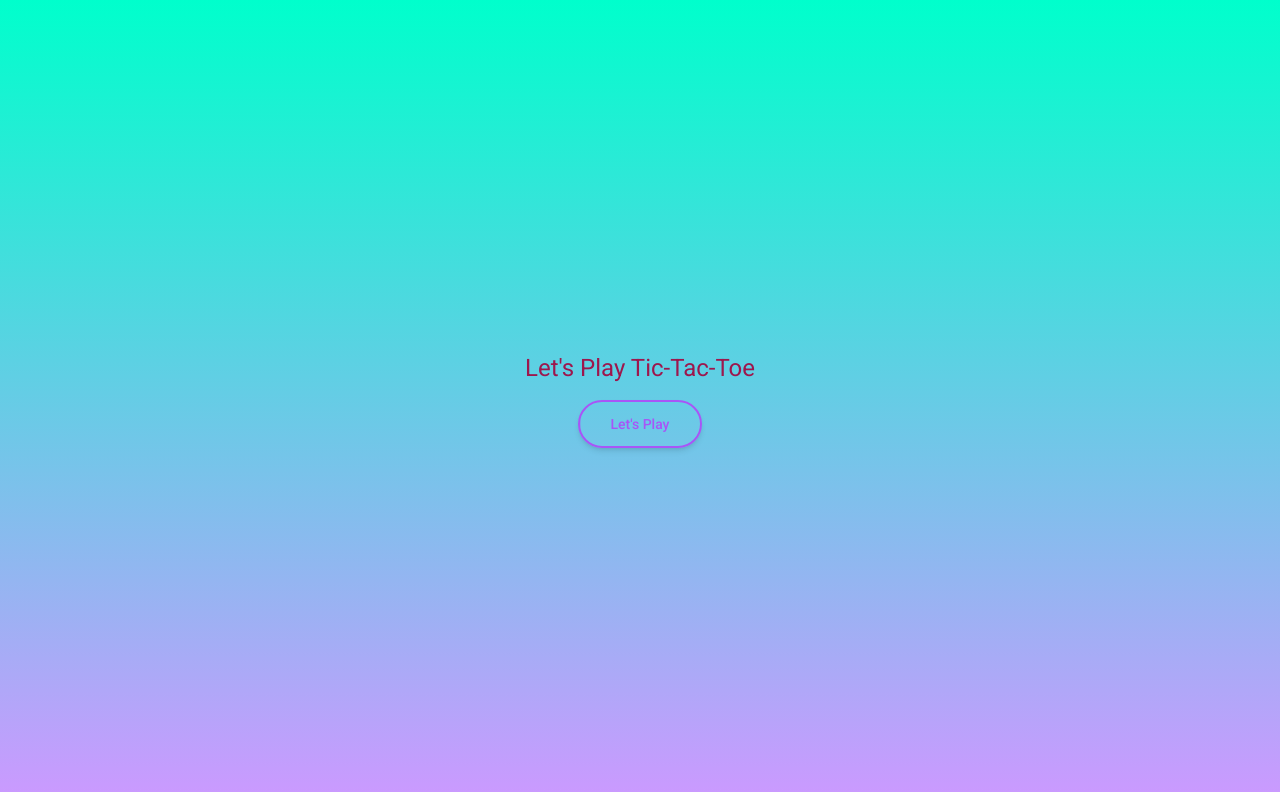
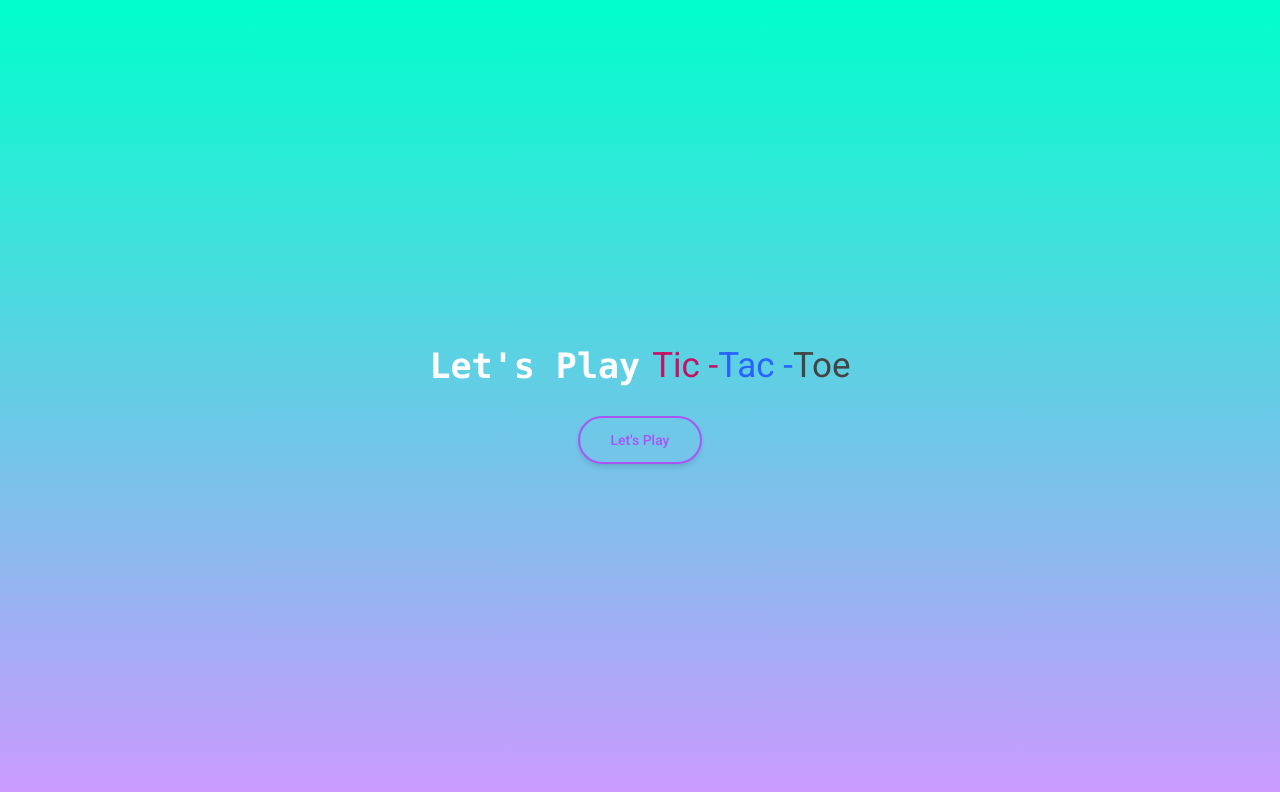
Before and after one commit to Ritesh0888/tic-tac-toe, an Angular app: page / in a window 1280 px wide. Shown: the top 792 px of the page. Built offline with nearby package versions, Linux system fonts and the light colour scheme.

Commit message:
added splash screen

```diff
--- a/package.json
+++ b/package.json
@@ -21,6 +21,7 @@
     "@angular/platform-browser": "^14.1.0",
     "@angular/platform-browser-dynamic": "^14.1.0",
     "@angular/router": "^14.1.0",
+    "material-icons": "^1.11.11",
     "rxjs": "~7.5.0",
     "tslib": "^2.3.0",
     "zone.js": "~0.11.4"
--- a/src/app/app.component.html
+++ b/src/app/app.component.html
@@ -1,2 +1 @@
-<!-- <app-splash-screen></app-splash-screen> -->
 <router-outlet></router-outlet>
--- /dev/null
+++ b/src/app/pages/tic-tac-home/splash-screen/splash-screen-animation.ts
@@ -0,0 +1,5 @@
+export enum SplashAnimationType {
+  SlideLeft = 'slide-left',
+  SlideRight = 'slide-right',
+  FadeOut = 'fade-out',
+}
--- a/src/app/pages/tic-tac-home/splash-screen/splash-screen.component.html
+++ b/src/app/pages/tic-tac-home/splash-screen/splash-screen.component.html
@@ -1,11 +1,21 @@
-<div class="app-splash-screen fixed flex justify-center items-center">
+<div
+  class="app-splash-screen fixed flex justify-center items-center"
+  [ngStyle]="{
+    left: windowWidth
+  }"
+  *ngIf="showSplash"
+>
   <div
-    class="app-splash-scrren-inner flex flex-col justify-center items-center"
+    class="app-splash-screen-inner flex flex-col justify-center items-center"
   >
-    <div class="app-logo mat-"></div>
-    <div class="app-label">Tic-Tac-Toe</div>
-    <div
-      class="app-loader bg-no-repeat max-w-max bg-center bg-contain w-10/12 h-3/4 mt-20"
-    ></div>
+    <div class="app-logo">
+      <img src="https://img.icons8.com/ultraviolet/80/000000/tic-tac-toe.png" />
+    </div>
+    <div class="app-label mt-5">
+      <span class="text-[#c51162]">Tic - </span>
+      <span class="text-[#2962ff]">Tac - </span>
+      <span class="text-[#444]">Toe</span>
+    </div>
+    <div class="app-loader"></div>
   </div>
 </div>
--- a/src/app/pages/tic-tac-home/splash-screen/splash-screen.component.scss
+++ b/src/app/pages/tic-tac-home/splash-screen/splash-screen.component.scss
@@ -1,11 +1,13 @@
 .app-splash-screen {
-  background: rgb(55, 198, 55);
+  background-image: linear-gradient(#00ffcc 0%, #cc99ff 100%);
   top: 0;
   left: 0;
+  right: 0;
   bottom: 0;
   width: 100%;
   height: 100%;
   z-index: 100;
+  transition: left 0.5s;
 }
 
 .app-label {
@@ -20,4 +22,9 @@
 
 .app-loader {
   background: url("../../../../assets/three-dots.svg");
+  background-repeat: no-repeat;
+  max-width: 100%;
+  background-position: center;
+  width: 125px;
+  height: 80px;
 }
--- a/src/app/pages/tic-tac-home/splash-screen/splash-screen.component.ts
+++ b/src/app/pages/tic-tac-home/splash-screen/splash-screen.component.ts
@@ -1,15 +1,27 @@
-import { Component, OnInit } from '@angular/core';
+import { Component, OnInit, ViewEncapsulation } from '@angular/core';
 
 @Component({
   selector: 'app-splash-screen',
   templateUrl: './splash-screen.component.html',
-  styleUrls: ['./splash-screen.component.scss']
+  styleUrls: ['./splash-screen.component.scss'],
+  encapsulation: ViewEncapsulation.None,
 })
 export class SplashScreenComponent implements OnInit {
+  windowWidth: string = '';
+  showSplash: boolean = true;
 
-  constructor() { }
+  constructor() {}
 
   ngOnInit(): void {
+    this.showSplashLoading();
   }
 
+  showSplashLoading() {
+    setTimeout(() => {
+      this.windowWidth = '-' + window.innerWidth + 'px';
+      setTimeout(() => {
+        this.showSplash = !this.showSplash;
+      }, 500);
+    }, 1500);
+  }
 }
--- a/src/app/pages/tic-tac-home/tic-tac-home.component.html
+++ b/src/app/pages/tic-tac-home/tic-tac-home.component.html
@@ -1,11 +1,16 @@
+<app-splash-screen></app-splash-screen>
+
 <div class="m-0 p-0">
   <div class="home flex flex-col justify-center items-center">
-    <h1 class="text-6xl font-normal leading-normal mt-0 mb-2 text-pink-800">
-      Let's Play Tic-Tac-Toe
-    </h1>
+    <div class="app-label mt-5 flex flex-wrap">
+      <span class="mr-3 font-mono font-bold">Let's Play</span>
+      <span class="text-[#c51162]">Tic - </span>
+      <span class="text-[#2962ff]">Tac - </span>
+      <span class="text-[#444]">Toe</span>
+    </div>
     <div>
       <button
-        class="relative inline-flex items-center justify-center p-4 px-6 py-3 overflow-hidden font-medium text-indigo-600 transition duration-300 ease-out border-2 border-purple-500 rounded-full shadow-md group"
+        class="mt-10 relative inline-flex items-center justify-center p-4 px-6 py-3 overflow-hidden font-medium text-indigo-600 transition duration-300 ease-out border-2 border-purple-500 rounded-full shadow-md group"
       >
         <span
           class="absolute inset-0 flex items-center justify-center w-full h-full text-white duration-300 -translate-x-full bg-purple-500 group-hover:translate-x-0 ease"
```
Also changed, not shown: 1 other file (tests, documents, lock files or other folders).
